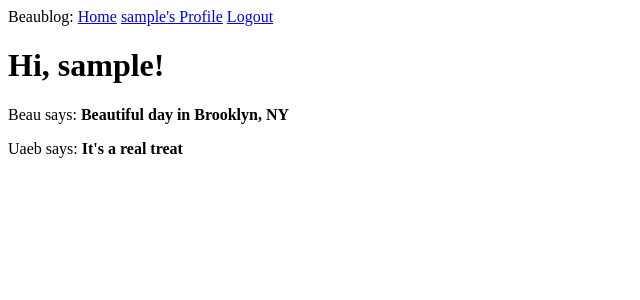
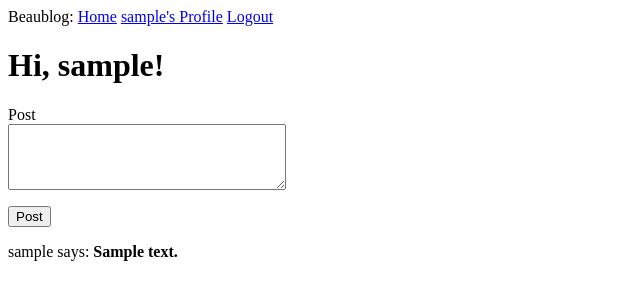
Before and after one commit to beaukinstler/microblog, a Flask app: page / in a window 1280 px wide. Shown: the top 300 px of the page, without its empty margins (0-640 px from the left). Run offline with Flask 2, Linux system fonts and the light colour scheme; a user stored in the database is signed in; tables that the repository leaves empty hold one stand-in row (values such as "Sample post"); parts of the project's set-up code (start-up, migrations or seed data) failed here and were passed over.

Commit message:
feature: add form to make posts

```diff
--- a/app/forms.py
+++ b/app/forms.py
@@ -46,3 +46,9 @@ class EditProfileForm(FlaskForm):
             user = User.query.filter_by(username=self.username.data).first()
             if user is not None:
                 raise ValidationError('Please use a different username.')
+
+
+class PostForm(FlaskForm):
+    post_body = TextAreaField('Post', validators=[
+                              DataRequired(), Length(min=1, max=140)])
+    submit = SubmitField('Post')
--- a/app/models.py
+++ b/app/models.py
@@ -100,7 +100,7 @@ class User(UserMixin, db.Model):
             favorites_tbl.c.favorite_id == user.id).count() > 0
 
     def followed_posts(self):
-        followed_posts =  Post.query.join(
+        followed_posts = Post.query.join(
             followers,
             (followers.c.followed_id == Post.user_id)).\
             filter(followers.c.follower_id == self.id)
--- a/app/routes.py
+++ b/app/routes.py
@@ -1,9 +1,9 @@
 from flask import render_template, flash, redirect, url_for, request
 from app import app, db
-from app.forms import LoginForm, RegistrationForm, EditProfileForm
+from app.forms import LoginForm, RegistrationForm, EditProfileForm, PostForm
 from flask_login import current_user, login_user, logout_user, login_required
 # from werkzeug.urls import url_parse
-from app.models import User
+from app.models import User, Post
 from datetime import datetime
 
 
@@ -14,24 +14,19 @@ def before_request():
         db.session.commit()
 
 
-@app.route('/')
-@app.route('/index')
+@app.route('/', methods=['GET', 'POST'])
+@app.route('/index', methods=['GET', 'POST'])
 @login_required
 def index():
-    """
-    Test data for initial testing phase
-    """
-    posts = [
-        {
-            'author': {'username': 'Beau'},
-            'body': "Beautiful day in Brooklyn, NY"
-        },
-        {
-            'author': {'username': 'Uaeb'},
-            'body': 'It\'s a real treat'
-        }
-    ]
-    return render_template('index.html', title='Home', posts=posts)
+    form = PostForm()
+    if form.validate_on_submit():
+        post = Post(body=form.post_body.data, author=current_user)
+        db.session.add(post)
+        db.session.commit()
+        flash('Your post is now live')
+        return redirect(url_for('index'))
+    else:
+        return render_template('index.html', title='Home', form=form)
 
 
 @app.route('/login', methods=['GET', 'POST'])
--- a/app/templates/index.html
+++ b/app/templates/index.html
@@ -2,7 +2,20 @@
 
 {% block content %}
     <h1>Hi, {{ current_user.username }}!</h1>
-    {% for post in posts %}
+    <div>
+        <form action="" method="post">
+            {{ form.hidden_tag() }}
+            <p>
+                {{ form.post_body.label }}<br>
+                {{ form.post_body(cols=32, rows=4 )}}<br>
+                {% for error in form.post_body.errors %}
+                <span style="color: red;">[{{ error }} </span>
+                {% endfor %}
+            </p>
+            <p>{{ form.submit() }}</p>
+        </form>
+    </div>
+    {% for post in current_user.followed_posts() %}
     <div><p>{{ post.author.username }} says: <b>{{ post.body }}</b></p></div>
     {% endfor %}
 {% endblock %}
```
Also changed, not shown: app.db.
